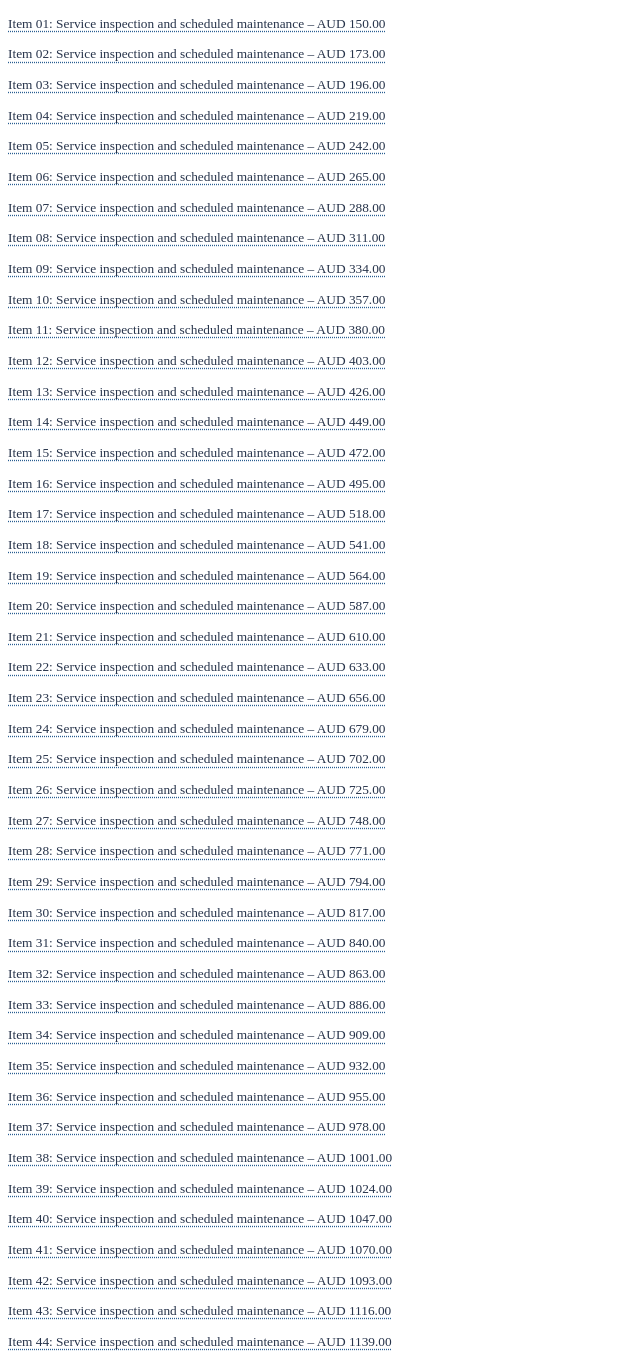
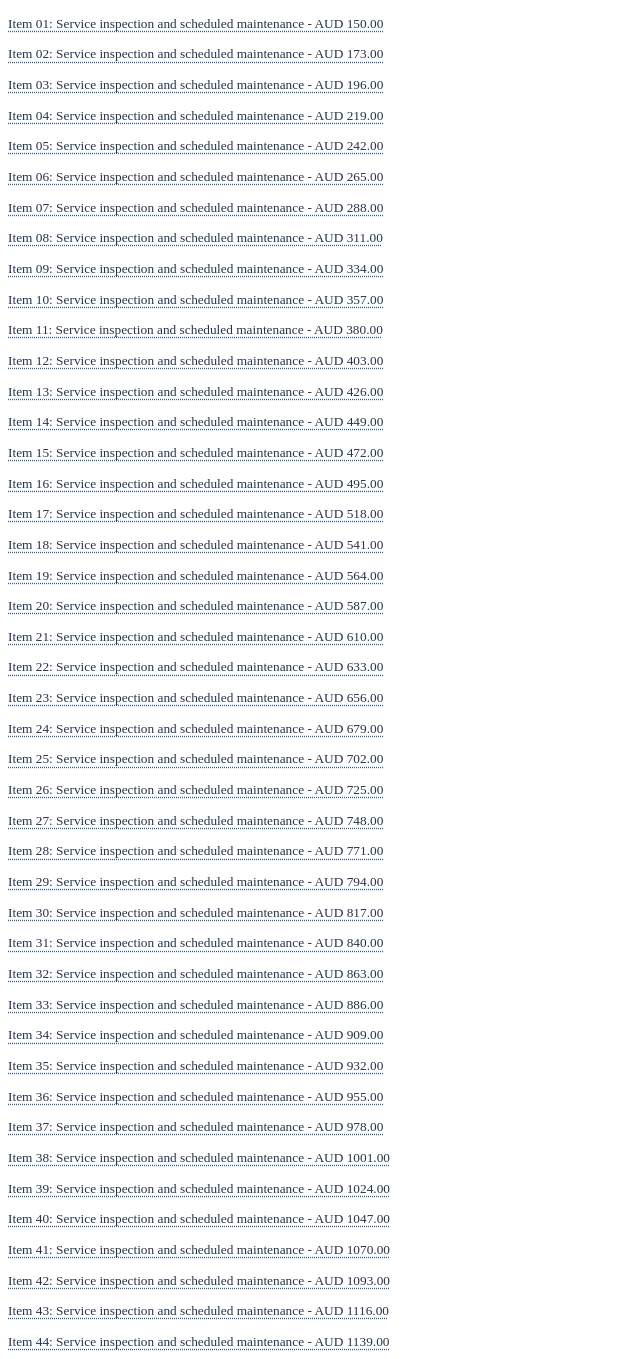
Before and after one commit to KoalaFacts/FactsPDF, a plain HTML site: page examples/report-underline-offset-oracle.html in a window 1280 px wide. Shown: the part 140-1499 px from the top of the page, without its empty margins (0-640 px from the left). Drawn offline with Linux system fonts and the light colour scheme.

Commit message:
test(pdf): correct CSS cascade oracle and ASCII report inputs

```diff
--- a/examples/report-underline-offset-oracle.html
+++ b/examples/report-underline-offset-oracle.html
@@ -14,50 +14,50 @@
     <h1>Preventive Maintenance Quotation</h1>
     <p>Client: Example Facilities Pty Ltd</p>
     <p>Reference: Q-2026-1042</p>
-      <p class="item">Item 01: Service inspection and scheduled maintenance – AUD 150.00</p>
-      <p class="item">Item 02: Service inspection and scheduled maintenance – AUD 173.00</p>
-      <p class="item">Item 03: Service inspection and scheduled maintenance – AUD 196.00</p>
-      <p class="item">Item 04: Service inspection and scheduled maintenance – AUD 219.00</p>
-      <p class="item">Item 05: Service inspection and scheduled maintenance – AUD 242.00</p>
-      <p class="item">Item 06: Service inspection and scheduled maintenance – AUD 265.00</p>
-      <p class="item">Item 07: Service inspection and scheduled maintenance – AUD 288.00</p>
-      <p class="item">Item 08: Service inspection and scheduled maintenance – AUD 311.00</p>
-      <p class="item">Item 09: Service inspection and scheduled maintenance – AUD 334.00</p>
-      <p class="item">Item 10: Service inspection and scheduled maintenance – AUD 357.00</p>
-      <p class="item">Item 11: Service inspection and scheduled maintenance – AUD 380.00</p>
-      <p class="item">Item 12: Service inspection and scheduled maintenance – AUD 403.00</p>
-      <p class="item">Item 13: Service inspection and scheduled maintenance – AUD 426.00</p>
-      <p class="item">Item 14: Service inspection and scheduled maintenance – AUD 449.00</p>
-      <p class="item">Item 15: Service inspection and scheduled maintenance – AUD 472.00</p>
-      <p class="item">Item 16: Service inspection and scheduled maintenance – AUD 495.00</p>
-      <p class="item">Item 17: Service inspection and scheduled maintenance – AUD 518.00</p>
-      <p class="item">Item 18: Service inspection and scheduled maintenance – AUD 541.00</p>
-      <p class="item">Item 19: Service inspection and scheduled maintenance – AUD 564.00</p>
-      <p class="item">Item 20: Service inspection and scheduled maintenance – AUD 587.00</p>
-      <p class="item">Item 21: Service inspection and scheduled maintenance – AUD 610.00</p>
-      <p class="item">Item 22: Service inspection and scheduled maintenance – AUD 633.00</p>
-      <p class="item">Item 23: Service inspection and scheduled maintenance – AUD 656.00</p>
-      <p class="item">Item 24: Service inspection and scheduled maintenance – AUD 679.00</p>
-      <p class="item">Item 25: Service inspection and scheduled maintenance – AUD 702.00</p>
-      <p class="item">Item 26: Service inspection and scheduled maintenance – AUD 725.00</p>
-      <p class="item">Item 27: Service inspection and scheduled maintenance – AUD 748.00</p>
-      <p class="item">Item 28: Service inspection and scheduled maintenance – AUD 771.00</p>
-      <p class="item">Item 29: Service inspection and scheduled maintenance – AUD 794.00</p>
-      <p class="item">Item 30: Service inspection and scheduled maintenance – AUD 817.00</p>
-      <p class="item">Item 31: Service inspection and scheduled maintenance – AUD 840.00</p>
-      <p class="item">Item 32: Service inspection and scheduled maintenance – AUD 863.00</p>
-      <p class="item">Item 33: Service inspection and scheduled maintenance – AUD 886.00</p>
-      <p class="item">Item 34: Service inspection and scheduled maintenance – AUD 909.00</p>
-      <p class="item">Item 35: Service inspection and scheduled maintenance – AUD 932.00</p>
-      <p class="item">Item 36: Service inspection and scheduled maintenance – AUD 955.00</p>
-      <p class="item">Item 37: Service inspection and scheduled maintenance – AUD 978.00</p>
-      <p class="item">Item 38: Service inspection and scheduled maintenance – AUD 1001.00</p>
-      <p class="item">Item 39: Service inspection and scheduled maintenance – AUD 1024.00</p>
-      <p class="item">Item 40: Service inspection and scheduled maintenance – AUD 1047.00</p>
-      <p class="item">Item 41: Service inspection and scheduled maintenance – AUD 1070.00</p>
-      <p class="item">Item 42: Service inspection and scheduled maintenance – AUD 1093.00</p>
-      <p class="item">Item 43: Service inspection and scheduled maintenance – AUD 1116.00</p>
-      <p class="item">Item 44: Service inspection and scheduled maintenance – AUD 1139.00</p>
+      <p class="item">Item 01: Service inspection and scheduled maintenance - AUD 150.00</p>
+      <p class="item">Item 02: Service inspection and scheduled maintenance - AUD 173.00</p>
+      <p class="item">Item 03: Service inspection and scheduled maintenance - AUD 196.00</p>
+      <p class="item">Item 04: Service inspection and scheduled maintenance - AUD 219.00</p>
+      <p class="item">Item 05: Service inspection and scheduled maintenance - AUD 242.00</p>
+      <p class="item">Item 06: Service inspection and scheduled maintenance - AUD 265.00</p>
+      <p class="item">Item 07: Service inspection and scheduled maintenance - AUD 288.00</p>
+      <p class="item">Item 08: Service inspection and scheduled maintenance - AUD 311.00</p>
+      <p class="item">Item 09: Service inspection and scheduled maintenance - AUD 334.00</p>
+      <p class="item">Item 10: Service inspection and scheduled maintenance - AUD 357.00</p>
+      <p class="item">Item 11: Service inspection and scheduled maintenance - AUD 380.00</p>
+      <p class="item">Item 12: Service inspection and scheduled maintenance - AUD 403.00</p>
+      <p class="item">Item 13: Service inspection and scheduled maintenance - AUD 426.00</p>
+      <p class="item">Item 14: Service inspection and scheduled maintenance - AUD 449.00</p>
+      <p class="item">Item 15: Service inspection and scheduled maintenance - AUD 472.00</p>
+      <p class="item">Item 16: Service inspection and scheduled maintenance - AUD 495.00</p>
+      <p class="item">Item 17: Service inspection and scheduled maintenance - AUD 518.00</p>
+      <p class="item">Item 18: Service inspection and scheduled maintenance - AUD 541.00</p>
+      <p class="item">Item 19: Service inspection and scheduled maintenance - AUD 564.00</p>
+      <p class="item">Item 20: Service inspection and scheduled maintenance - AUD 587.00</p>
+      <p class="item">Item 21: Service inspection and scheduled maintenance - AUD 610.00</p>
+      <p class="item">Item 22: Service inspection and scheduled maintenance - AUD 633.00</p>
+      <p class="item">Item 23: Service inspection and scheduled maintenance - AUD 656.00</p>
+      <p class="item">Item 24: Service inspection and scheduled maintenance - AUD 679.00</p>
+      <p class="item">Item 25: Service inspection and scheduled maintenance - AUD 702.00</p>
+      <p class="item">Item 26: Service inspection and scheduled maintenance - AUD 725.00</p>
+      <p class="item">Item 27: Service inspection and scheduled maintenance - AUD 748.00</p>
+      <p class="item">Item 28: Service inspection and scheduled maintenance - AUD 771.00</p>
+      <p class="item">Item 29: Service inspection and scheduled maintenance - AUD 794.00</p>
+      <p class="item">Item 30: Service inspection and scheduled maintenance - AUD 817.00</p>
+      <p class="item">Item 31: Service inspection and scheduled maintenance - AUD 840.00</p>
+      <p class="item">Item 32: Service inspection and scheduled maintenance - AUD 863.00</p>
+      <p class="item">Item 33: Service inspection and scheduled maintenance - AUD 886.00</p>
+      <p class="item">Item 34: Service inspection and scheduled maintenance - AUD 909.00</p>
+      <p class="item">Item 35: Service inspection and scheduled maintenance - AUD 932.00</p>
+      <p class="item">Item 36: Service inspection and scheduled maintenance - AUD 955.00</p>
+      <p class="item">Item 37: Service inspection and scheduled maintenance - AUD 978.00</p>
+      <p class="item">Item 38: Service inspection and scheduled maintenance - AUD 1001.00</p>
+      <p class="item">Item 39: Service inspection and scheduled maintenance - AUD 1024.00</p>
+      <p class="item">Item 40: Service inspection and scheduled maintenance - AUD 1047.00</p>
+      <p class="item">Item 41: Service inspection and scheduled maintenance - AUD 1070.00</p>
+      <p class="item">Item 42: Service inspection and scheduled maintenance - AUD 1093.00</p>
+      <p class="item">Item 43: Service inspection and scheduled maintenance - AUD 1116.00</p>
+      <p class="item">Item 44: Service inspection and scheduled maintenance - AUD 1139.00</p>
   </section>
 </body>
 </html>
```
Also changed, not shown: examples/report-underline-offset.html (+44 -44 lines), 1 other file.
